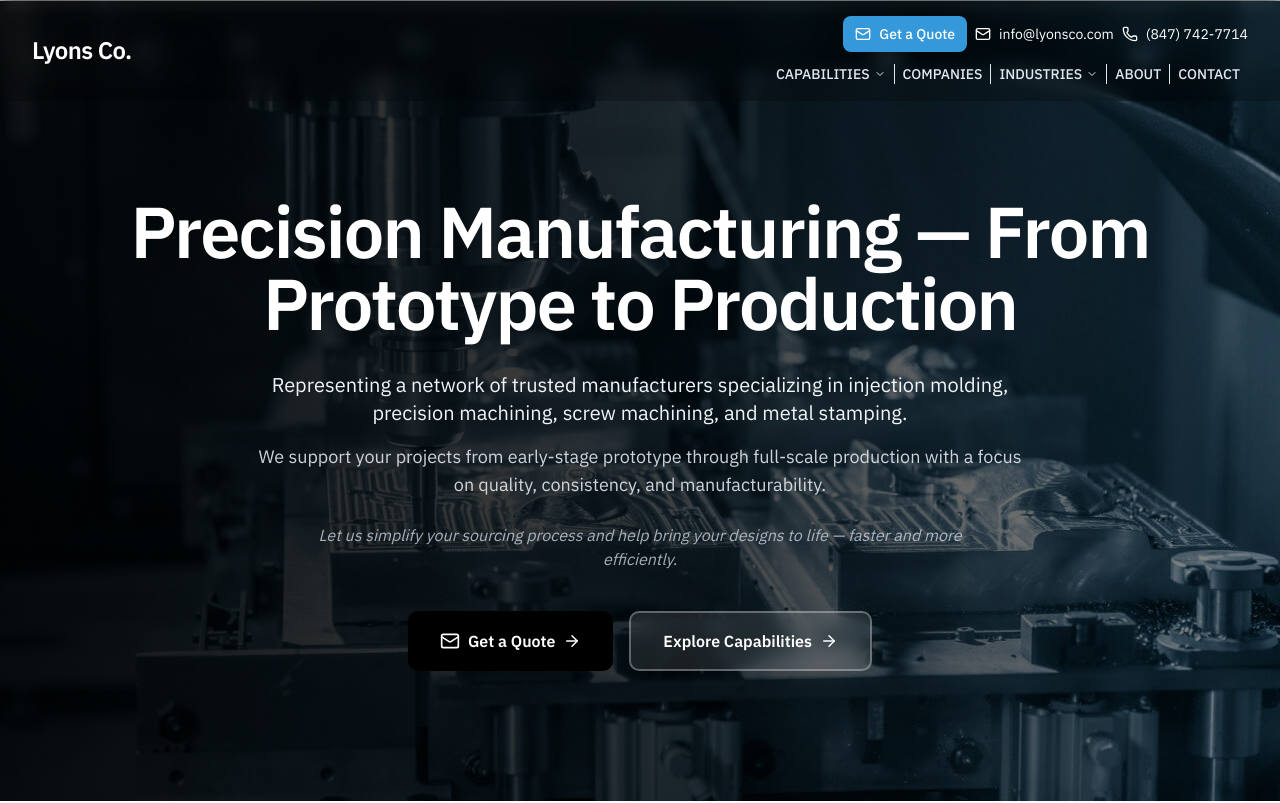
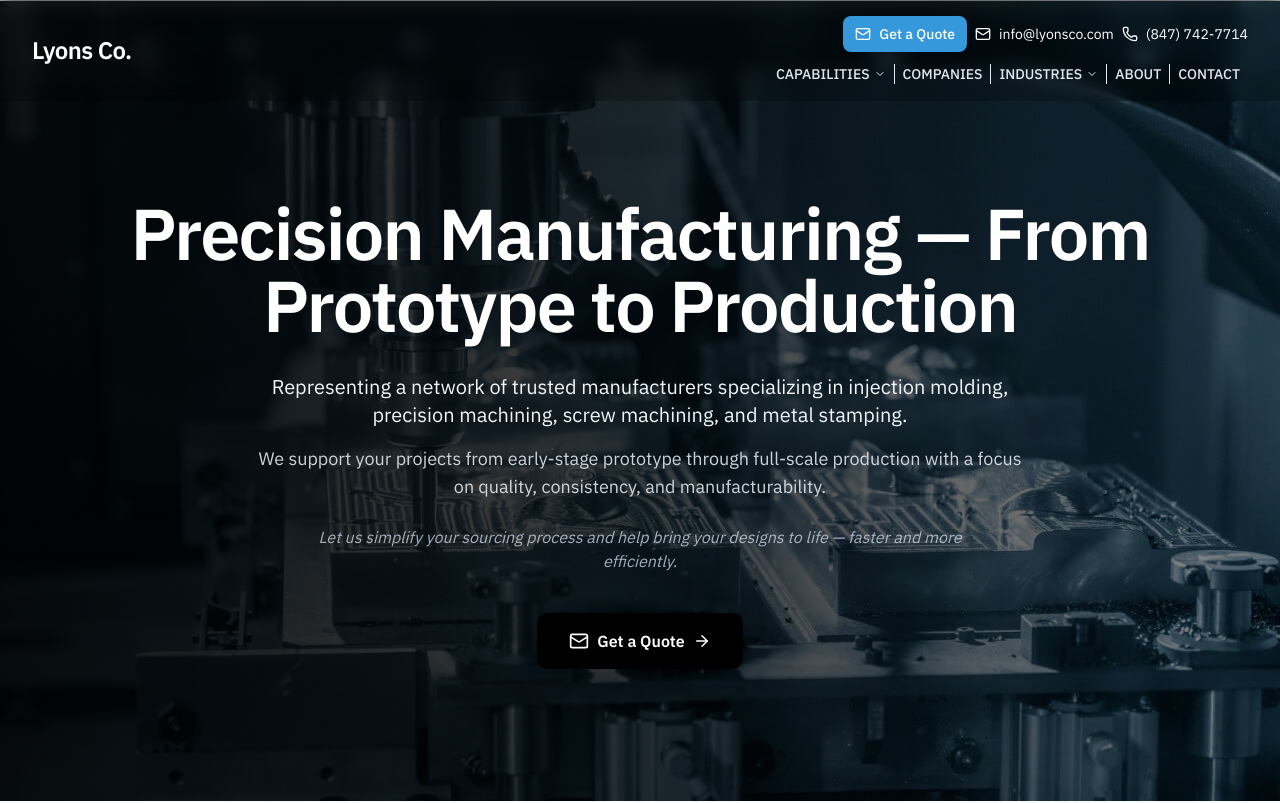
Before and after one commit to Dayropo/lyonsco, a Next.js app: page / in a window 1280 px wide. Shown: the top 803 px of the page. Built offline with nearby package versions, Linux system fonts and the light colour scheme.

Commit message:
remove explore capabilities button

```diff
--- a/components/home/HeroSection.tsx
+++ b/components/home/HeroSection.tsx
@@ -64,19 +64,14 @@ export function HeroSection() {
           >
             {SITE_TAGLINE}
           </motion.h1>
-          <motion.div
-            className="mx-auto mt-8 max-w-3xl space-y-4"
-            variants={itemVariants}
-          >
-            <p className="text-base text-slate-100 sm:text-lg md:text-xl">
-              {SITE_DESCRIPTION}
-            </p>
+          <motion.div className="mx-auto mt-8 max-w-3xl space-y-4" variants={itemVariants}>
+            <p className="text-base text-slate-100 sm:text-lg md:text-xl">{SITE_DESCRIPTION}</p>
             <p className="text-sm text-slate-200/90 sm:text-base md:text-lg">
               {SITE_SUBDESCRIPTION}
             </p>
           </motion.div>
           <motion.p
-            className="mx-auto mt-6 max-w-2xl text-sm italic text-slate-300/80 sm:text-base"
+            className="mx-auto mt-6 max-w-2xl text-sm text-slate-300/80 italic sm:text-base"
             variants={itemVariants}
           >
             {SITE_CTA_TEXT}
@@ -93,13 +88,6 @@ export function HeroSection() {
               Get a Quote
               <ArrowRight size={18} className="transition-transform group-hover:translate-x-1" />
             </Link>
-            <Link
-              href="/capabilities"
-              className="inline-flex items-center justify-center gap-2 rounded-lg border-2 border-white/30 bg-white/10 px-8 py-4 text-base font-semibold text-white backdrop-blur-sm transition-all hover:border-white/50 hover:bg-white/20 focus-visible:ring-2 focus-visible:ring-white focus-visible:outline-none"
-            >
-              Explore Capabilities
-              <ArrowRight size={18} />
-            </Link>
           </motion.div>
         </motion.div>
       </div>
```
Also changed, not shown: 1 other file (tests, documents, lock files or other folders).
